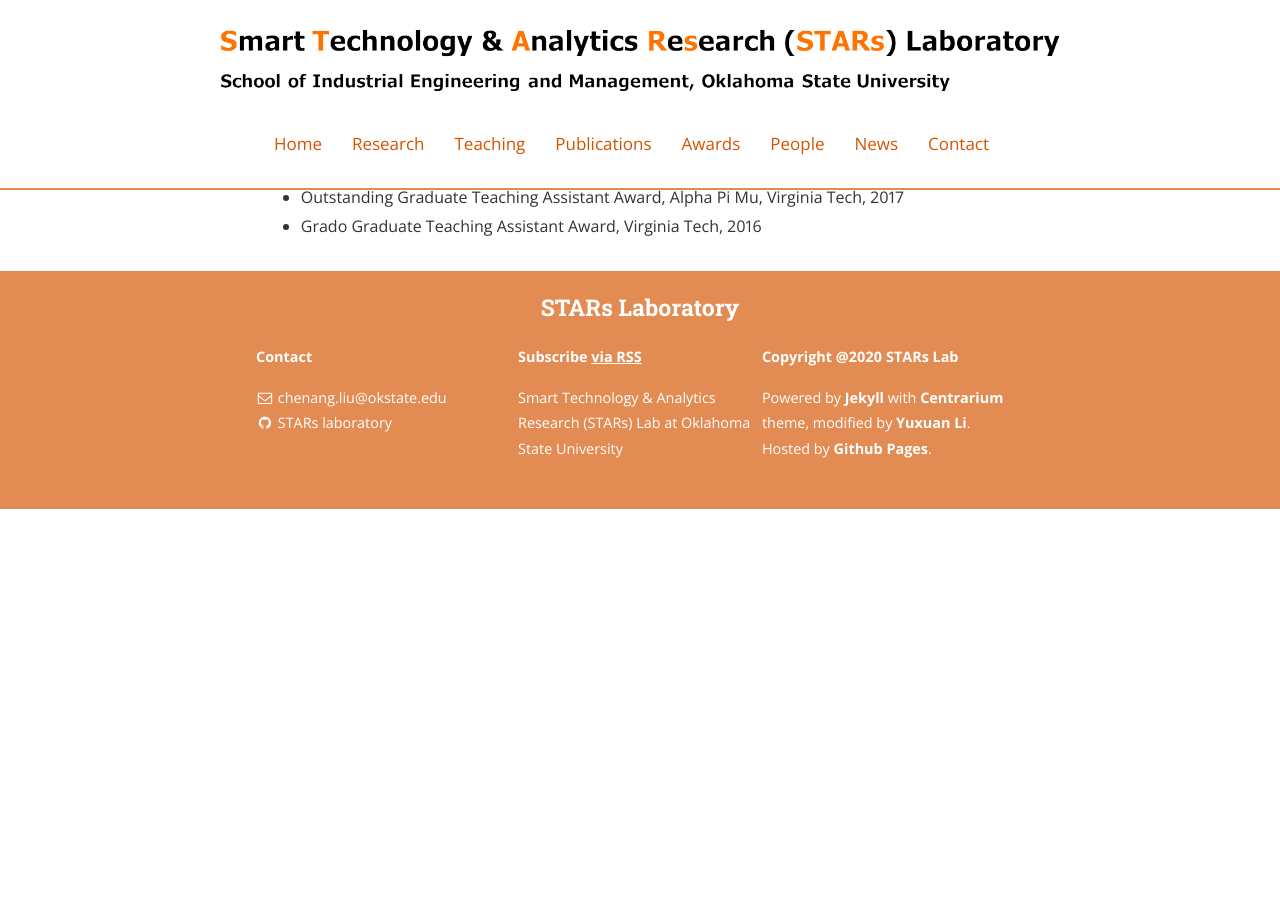
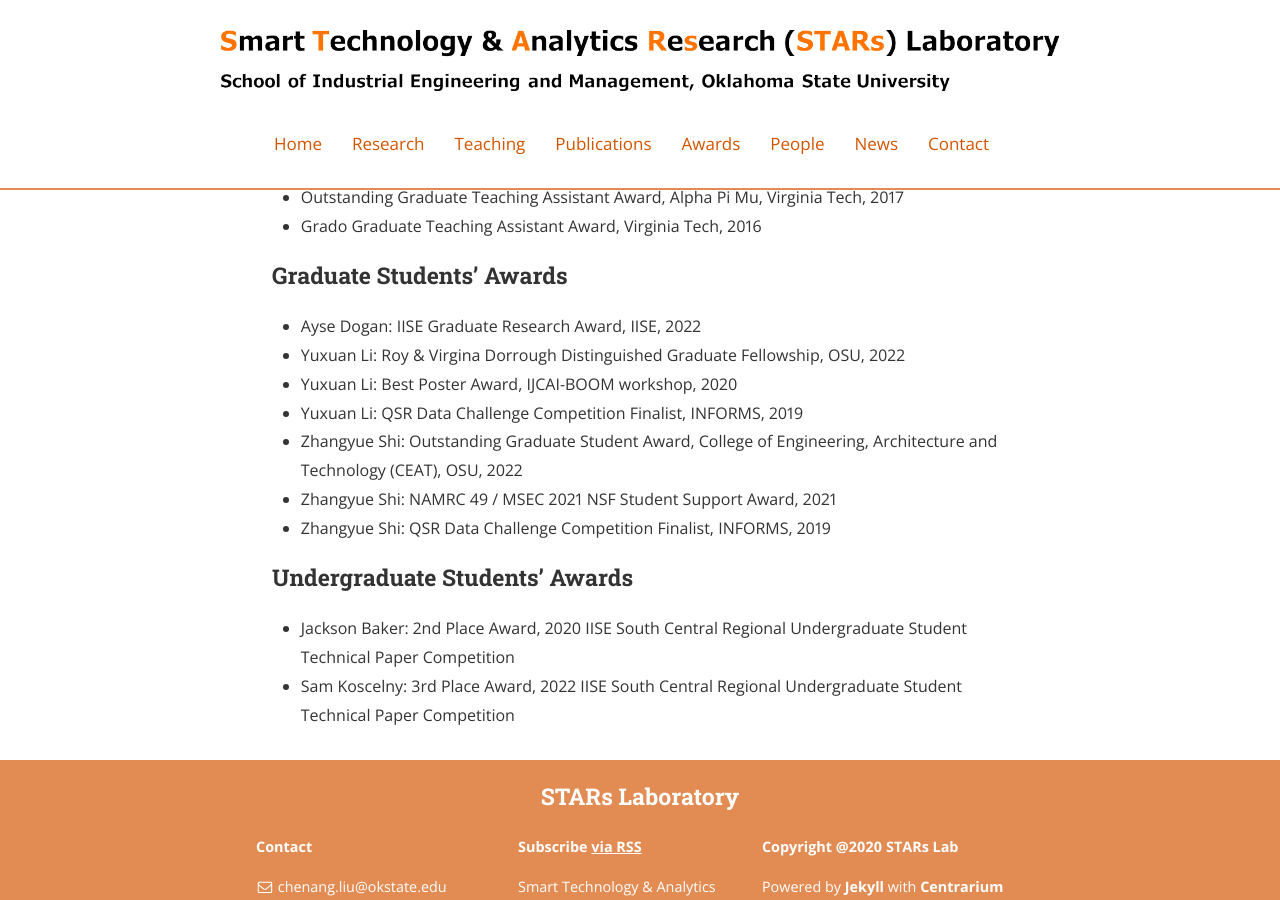
Before and after one commit to stars-laboratory/stars-laboratory.github.io, a Jekyll site: the page built from EHonorsandAwards.md, in a window 1280 px wide and 900 px high, scrolled down 437 px. Built offline with Jekyll 4.4.1, drawn with Linux system fonts in a browser that asks for light colours; nearby versions of some CDN libraries; before the commit the page ends 946 px from its top, so only the background shows below that.

Commit message:
Update EHonorsandAwards.md

```diff
--- a/EHonorsandAwards.md
+++ b/EHonorsandAwards.md
@@ -19,3 +19,19 @@ main_nav: true
 * Best Paper Award, Quality Control & Reliability Engineering (QCRE) Track, IISE, 2017
 * Outstanding Graduate Teaching Assistant Award, Alpha Pi Mu, Virginia Tech, 2017
 * Grado Graduate Teaching Assistant Award, Virginia Tech, 2016
+
+
+### Graduate Students’ Awards
+
+* Ayse Dogan: IISE Graduate Research Award, IISE, 2022
+* Yuxuan Li: Roy & Virgina Dorrough Distinguished Graduate Fellowship, OSU, 2022
+* Yuxuan Li: Best Poster Award, IJCAI-BOOM workshop, 2020
+* Yuxuan Li: QSR Data Challenge Competition Finalist, INFORMS, 2019
+* Zhangyue Shi: Outstanding Graduate Student Award, College of Engineering, Architecture and Technology (CEAT), OSU, 2022
+* Zhangyue Shi: NAMRC 49 / MSEC 2021 NSF Student Support Award, 2021
+* Zhangyue Shi: QSR Data Challenge Competition Finalist, INFORMS, 2019
+
+
+### Undergraduate Students’ Awards
+* Jackson Baker: 2nd Place Award, 2020 IISE South Central Regional Undergraduate Student Technical Paper Competition
+* Sam Koscelny: 3rd Place Award, 2022 IISE South Central Regional Undergraduate Student Technical Paper Competition
```
